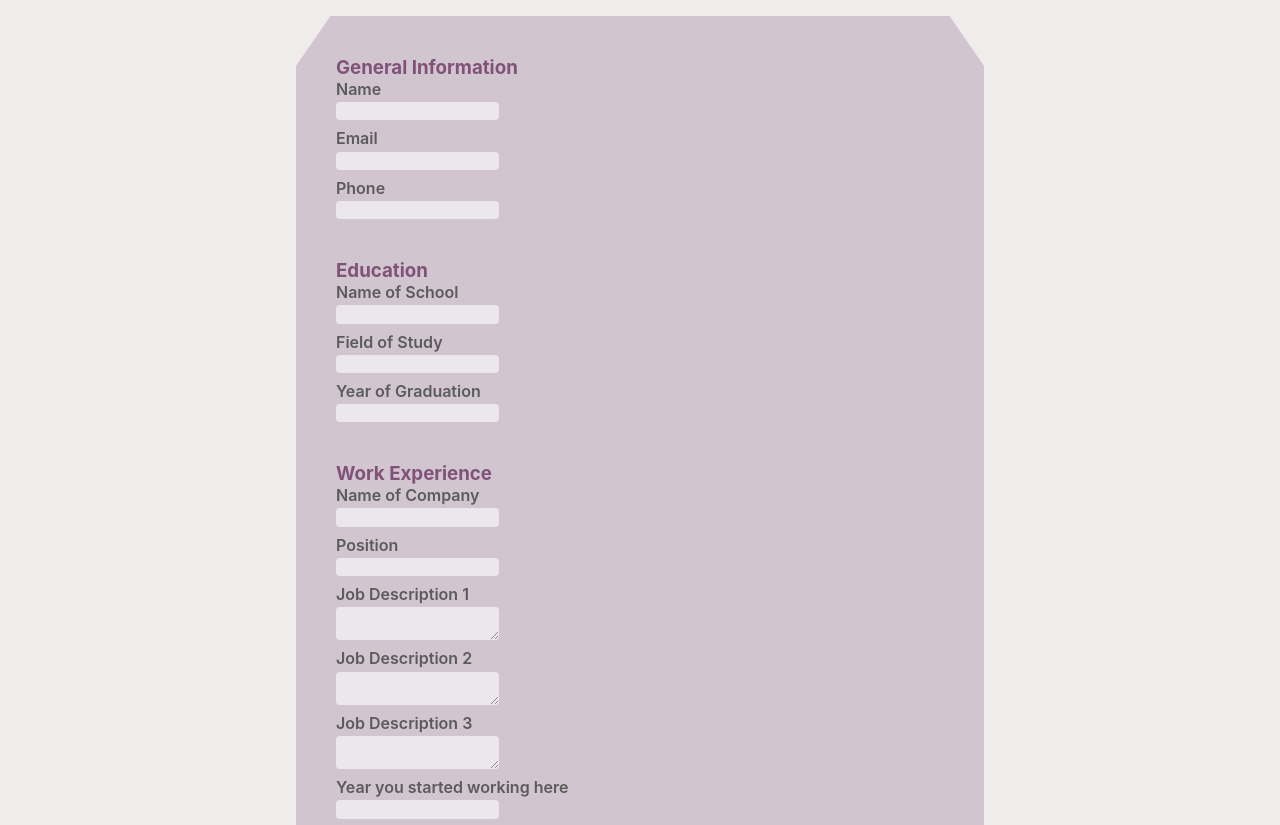
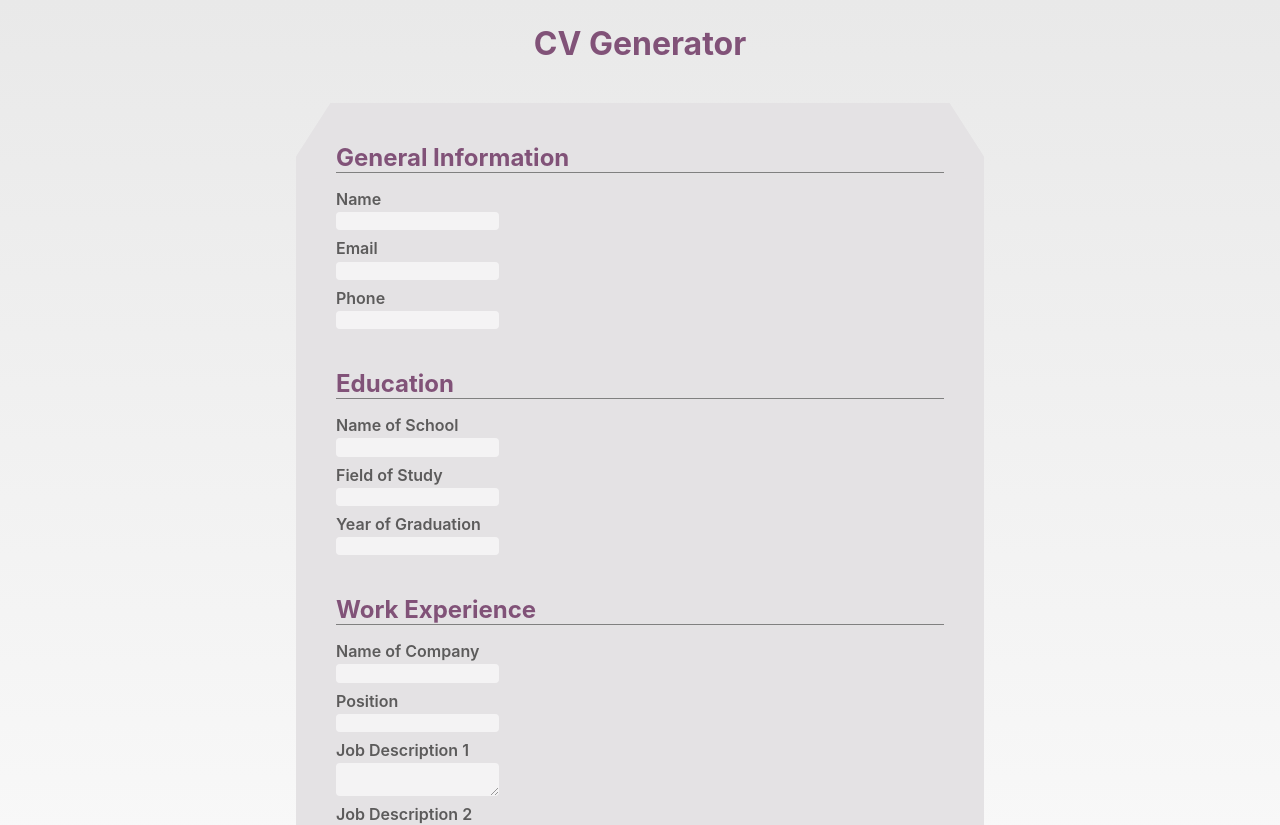
Before and after one commit to viiiofpentacles/cv-form, a React (Create React App) app: page / in a window 1280 px wide. Shown: the top 825 px of the page. Built offline with nearby package versions, Linux system fonts and the light colour scheme.

Commit message:
Minor adjustment to CSS styles

```diff
--- a/src/App.js
+++ b/src/App.js
@@ -67,6 +67,7 @@ class App extends Component {
   render(){
   return (
     <div className='form-container'>
+      <h1 className='app-title'>CV Generator</h1>
       <form className= 'form' onSubmit={this.onSubmitTask}>
       <div className="info-section">
                 <h3>General Information</h3>
--- a/src/components/Work.js
+++ b/src/components/Work.js
@@ -21,7 +21,7 @@ const Work = (props) => {
                 {info.company2 !== '' &&
                 <div className="company2-details">
                <div className="work-years">
-               <div className="generated-company2">{info.company2}</div>
+               <div className="generated-company">{info.company2}</div>
                <div>{info.yearStart2} - {info.yearEnd2}</div>
                </div>
                <div className="generated-pos">{info.position2}</div>
--- a/src/styles/App.css
+++ b/src/styles/App.css
@@ -3,12 +3,18 @@
   margin: 0;
 }
 
+.app-title {
+  margin: 1.5rem;
+  color: rgb(129, 82, 120);
+}
+
 .form {
   padding: 1.5rem;
   margin: 1rem;
+  margin-bottom: 3rem;
   height: 90%;
   width: 50%;
-  background-color: rgb(209, 197, 208);
+  background-color: rgb(228, 226, 228);
   color: rgb(92, 91, 91);
   font-weight: 600;
   clip-path: polygon(
@@ -44,8 +50,11 @@ textarea {
   align-items: center;
 }
 
-h3 {
+form h3 {
   color: rgb(129, 82, 120);
+  font-size: 1.5rem;
+  border-bottom: 1px solid grey;
+  margin-bottom: 1rem;
 }
 
 input,
--- a/src/styles/generatedform.css
+++ b/src/styles/generatedform.css
@@ -1,6 +1,7 @@
 .generated-form {
     width: 60%;
     background-color: rgb(255, 255, 255);
+    box-shadow: 0px 5px 10px rgba(0, 0, 0, 0.2);
     margin: 2rem;
     padding: 3rem;
 }
--- a/src/styles/index.css
+++ b/src/styles/index.css
@@ -6,5 +6,5 @@ body {
 }
 
 #root {
-  background-color: rgb(240, 236, 236);
+  background-image: linear-gradient(rgb(233, 233, 233), white);
 }
```
